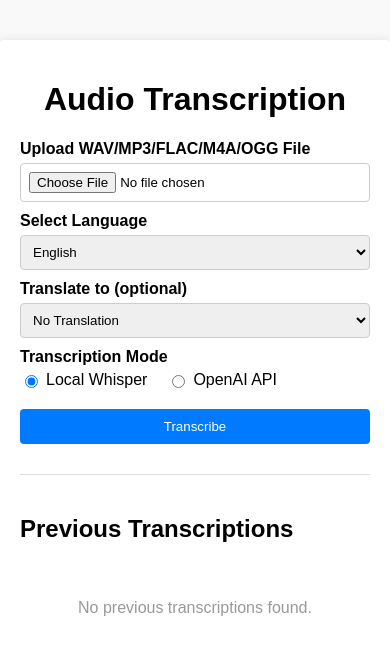
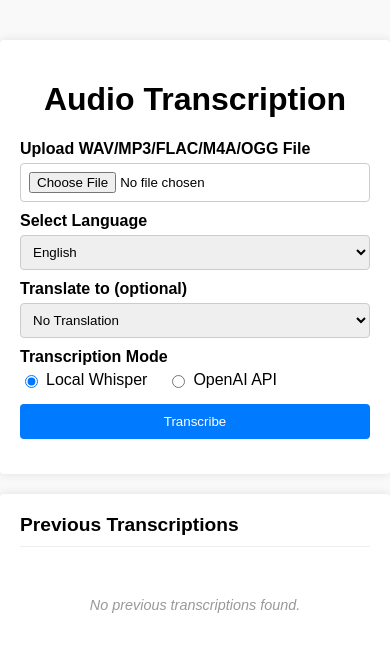
Before and after one commit to zakariaf/whisperwave, a Vue app in the folder frontend/: page / in a window 390 px wide. Shown: the top 654 px of the page. Built offline with nearby package versions, Linux system fonts and the light colour scheme.

Commit message:
display the transcription history on the left side of the page

```diff
--- a/frontend/src/App.vue
+++ b/frontend/src/App.vue
@@ -1,6 +1,17 @@
 <!-- src/App.vue -->
 <template>
-  <div class="container">
+  <div class="app-container">
+    <!-- Left sidebar for history -->
+    <div class="sidebar">
+      <TranscriptionHistory
+        :history="transcriptionHistory"
+        @select-transcription="loadHistoryItem"
+        @clear-history="clearHistory"
+      />
+    </div>
+
+    <!-- Main content area -->
+    <div class="main-content">
       <header class="header">
         <h1>Audio Transcription</h1>
       </header>
@@ -48,13 +59,7 @@
         <!-- Analytics Display -->
         <AnalyticsDisplay :analytics="analytics" />
       </div>
-
-    <!-- Transcription History -->
-    <TranscriptionHistory
-      :history="transcriptionHistory"
-      @select-transcription="loadHistoryItem"
-      @clear-history="clearHistory"
-    />
+    </div>
   </div>
 </template>
 
@@ -217,3 +222,48 @@ export default {
   },
 };
 </script>
+
+<style scoped>
+.app-container {
+  display: flex;
+  margin: 40px auto;
+  max-width: 1200px;
+  background: transparent;
+}
+
+.sidebar {
+  width: 300px;
+  margin-right: 20px;
+  flex-shrink: 0;
+  background: #fff;
+  box-shadow: 0 0 10px rgba(0, 0, 0, 0.1);
+  border-radius: 4px;
+  padding: 20px;
+  overflow-y: auto;
+  max-height: calc(100vh - 80px);
+  position: sticky;
+  top: 40px;
+}
+
+.main-content {
+  flex-grow: 1;
+  background: #fff;
+  padding: 20px;
+  box-shadow: 0 0 10px rgba(0, 0, 0, 0.1);
+  border-radius: 4px;
+}
+
+@media (max-width: 768px) {
+  .app-container {
+    flex-direction: column-reverse;
+  }
+
+  .sidebar {
+    width: auto;
+    margin-right: 0;
+    margin-top: 20px;
+    max-height: none;
+    position: static;
+  }
+}
+</style>
--- a/frontend/src/components/TranscriptionHistory.vue
+++ b/frontend/src/components/TranscriptionHistory.vue
@@ -15,7 +15,7 @@
         <div class="history-item-header">
           <div class="file-info">
             <strong>{{ item.fileName }}</strong>
-            <span>({{ item.date }})</span>
+            <span class="date-info">({{ formatDate(item.date) }})</span>
           </div>
           <div class="transcription-details">
             <span class="language">{{ item.language.toUpperCase() }}</span>
@@ -50,8 +50,13 @@ export default {
       }
     },
     truncatedText(text) {
-      if (text.length <= 100) return text;
-      return text.substring(0, 100) + '...';
+      if (text.length <= 80) return text;
+      return text.substring(0, 80) + '...';
+    },
+    formatDate(dateString) {
+      // Format to show only the date part or shortened version
+      const date = new Date(dateString);
+      return date.toLocaleDateString();
     }
   }
 };
@@ -59,14 +64,19 @@ export default {
 
 <style scoped>
 .history-container {
-  margin-top: 30px;
-  border-top: 1px solid #ddd;
-  padding-top: 20px;
+  width: 100%;
+}
+
+h2 {
+  font-size: 1.2rem;
+  margin-top: 0;
+  padding-bottom: 10px;
+  border-bottom: 1px solid #eee;
 }
 
 .history-list {
   margin-top: 10px;
-  max-height: 300px;
+  max-height: calc(100vh - 200px);
   overflow-y: auto;
 }
 
@@ -76,33 +86,46 @@ export default {
   margin-bottom: 10px;
   border-radius: 4px;
   cursor: pointer;
-  transition: background-color 0.2s;
+  transition: background-color 0.2s, transform 0.1s;
+  border-left: 3px solid transparent;
 }
 
 .history-item:hover {
   background-color: #f0f0f0;
+  transform: translateX(2px);
+  border-left-color: #007BFF;
 }
 
 .history-item-header {
+  margin-bottom: 5px;
+}
+
+.file-info {
   display: flex;
-  justify-content: space-between;
+  flex-direction: column;
   margin-bottom: 5px;
+}
+
+.date-info {
+  font-size: 0.7em;
+  color: #666;
 }
 
 .transcription-details {
   display: flex;
-  gap: 10px;
+  gap: 5px;
+  margin-top: 3px;
 }
 
 .language {
-  font-size: 0.8em;
+  font-size: 0.7em;
   background-color: #e9ecef;
   padding: 2px 5px;
   border-radius: 3px;
 }
 
 .mode {
-  font-size: 0.8em;
+  font-size: 0.7em;
   padding: 2px 5px;
   border-radius: 3px;
   font-weight: bold;
@@ -120,14 +143,17 @@ export default {
 
 .transcription-preview {
   color: #666;
-  font-size: 0.9em;
+  font-size: 0.8em;
   margin: 5px 0 0 0;
+  line-height: 1.4;
 }
 
 .no-history {
   color: #999;
   text-align: center;
-  padding: 20px;
+  padding: 20px 0;
+  font-style: italic;
+  font-size: 0.9em;
 }
 
 .clear-button {
@@ -139,6 +165,7 @@ export default {
   cursor: pointer;
   font-size: 0.8em;
   margin-top: 10px;
+  width: 100%;
 }
 
 .clear-button:hover {
@@ -146,7 +173,7 @@ export default {
 }
 
 .clear-history {
-  text-align: right;
+  text-align: center;
   margin-top: 10px;
 }
 </style>
--- a/frontend/src/style.css
+++ b/frontend/src/style.css
@@ -5,16 +5,6 @@ body {
   margin: 0;
   font-family: Arial, sans-serif;
   background-color: #f9f9f9;
-}
-
-/* Container for the app */
-.container {
-  max-width: 600px;
-  margin: 40px auto;
-  background: #fff;
-  padding: 20px;
-  box-shadow: 0 0 10px rgba(0, 0, 0, 0.1);
-  border-radius: 4px;
 }
 
 /* Header styling */
@@ -183,3 +173,17 @@ button:disabled:hover {
   color: #6c757d;
   font-style: italic;
 }
+
+/* Responsive styles for mobile devices */
+@media (max-width: 768px) {
+  button {
+    margin: 15px 0;
+  }
+
+  .uploader,
+  .language-select,
+  .transcription-mode,
+  .translation-select {
+    margin: 8px 0;
+  }
+}
```
Lines whose indentation alone changed are shown as unchanged.
